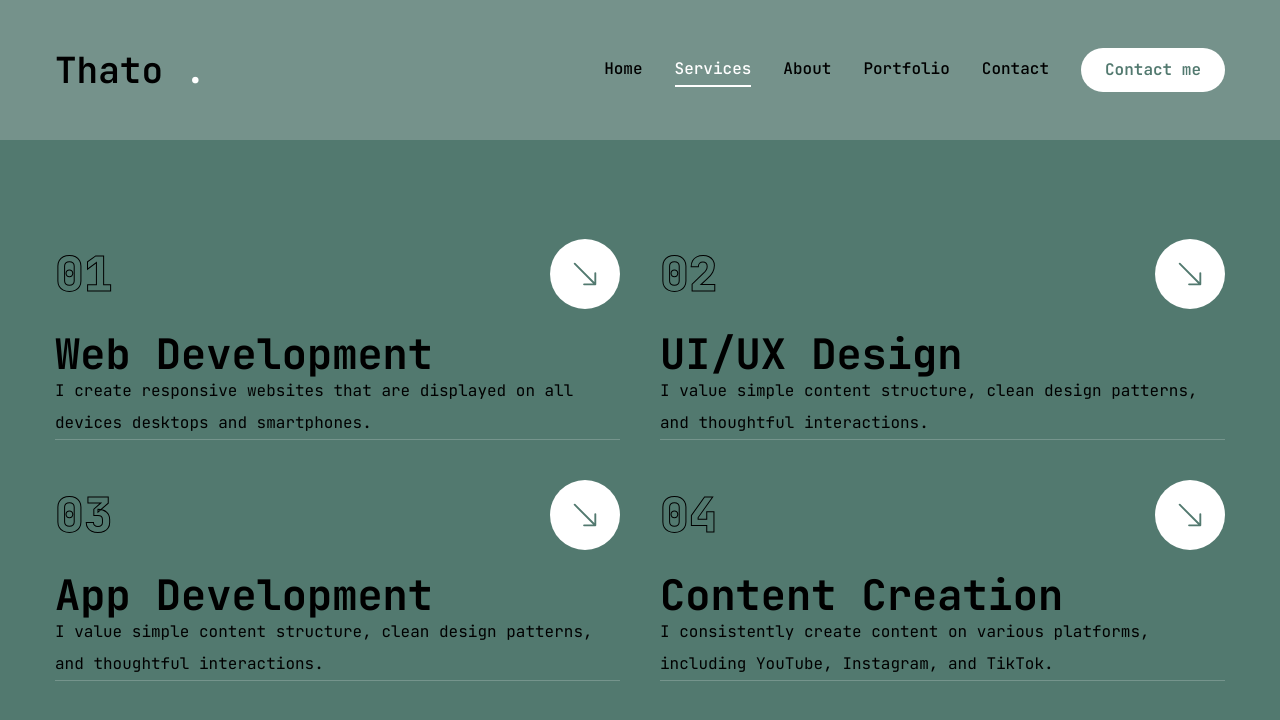
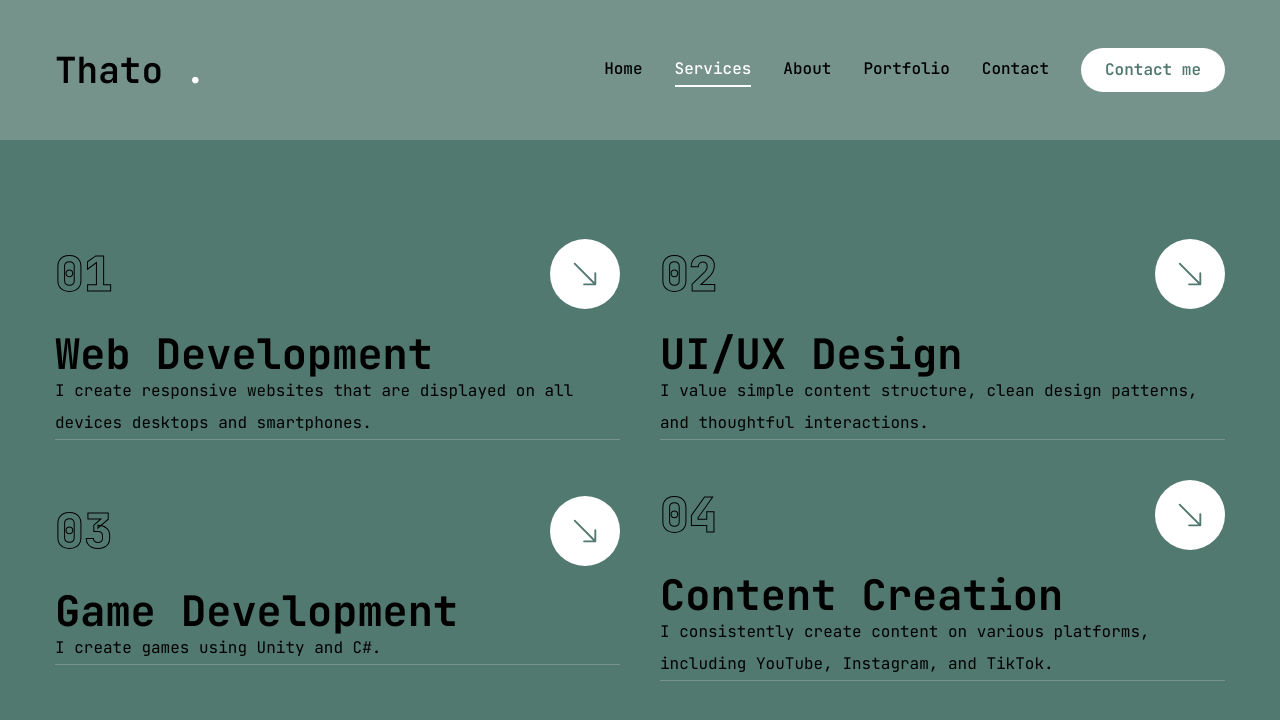
Before and after one commit to codingwithThato/Thato_Porfolio, a Next.js app in the folder thatokalagobe/: page /about in a window 1280 px wide. Shown: the top 720 px of the page. Built offline with nearby package versions, Linux system fonts and the light colour scheme.

Commit message:
edited a few links

```diff
--- a/thatokalagobe/app/about/page.jsx
+++ b/thatokalagobe/app/about/page.jsx
@@ -9,25 +9,25 @@ const aboutMe = [
     num: '01',
     title: 'Web Development',
     description: 'I create responsive websites that are displayed on all devices desktops and smartphones.',
-    href: '',
+    href: 'http://thatokalagobe.vercel.app',
   },
   {
     num: '02',
     title: 'UI/UX Design',
     description: 'I value simple content structure, clean design patterns, and thoughtful interactions.',
-    href: '',
+    href: '', // either my figma or my dribble??
   },
   {
     num: '03',
-    title: 'App Development',
-    description: 'I value simple content structure, clean design patterns, and thoughtful interactions.',
+    title: 'Game Development',
+    description: 'I create games using Unity and C#.',
     href: '',
   },
   {
     num: '04',
     title: 'Content Creation',
     description: 'I consistently create content on various platforms, including YouTube, Instagram, and TikTok.',
-    href: '',
+    href: 'http://bio.site/thatokalagobe',
   },
 ]
 
```
